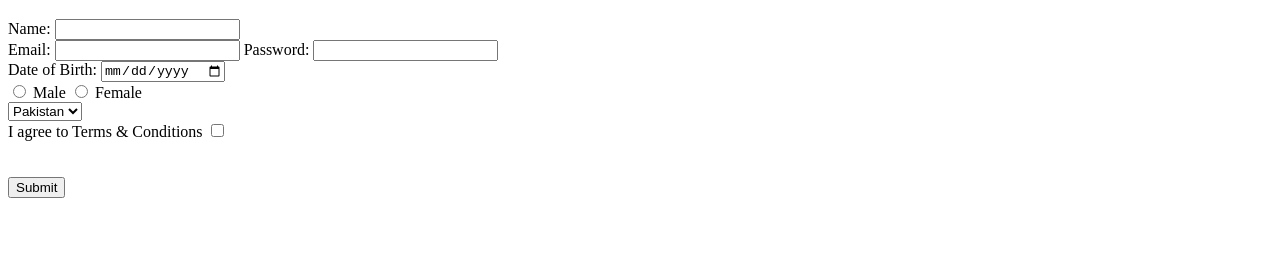
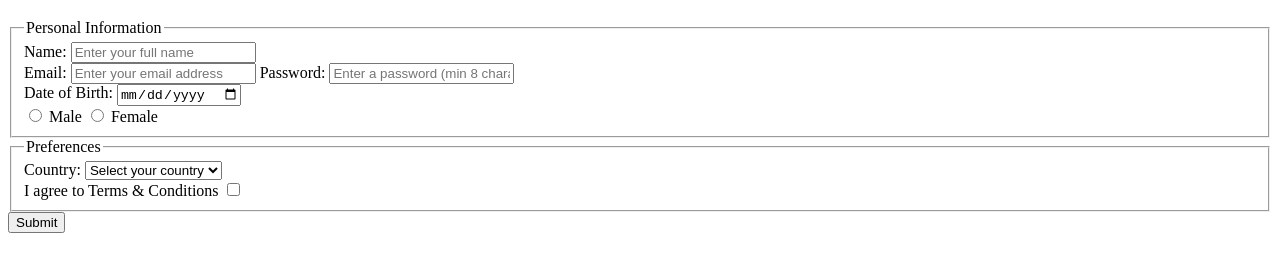
Before and after one commit to MuhammadWaleedAliKhanSherwani/Web-Programming-Labs, a plain HTML site: page Week3_Lec5_Lab5.html in a window 1280 px wide. Shown: the part 61-332 px from the top of the page. Drawn offline with Linux system fonts and the light colour scheme.

Commit message:
lab 5 updated

```diff
--- a/Week3_Lec5_Lab5.html
+++ b/Week3_Lec5_Lab5.html
@@ -8,34 +8,41 @@
 <body>
     <h1>Lab5 - Form</h1>
 
-    <form action ="" method="">
+    <form action="" method="">
+        <fieldset>
+            <legend>Personal Information</legend>
             <label for="name">Name:</label>
-        <input type="text" id="name" name="name"> <br>
+            <input type="text" id="name" name="name" required minlength="2" pattern="[A-Za-z\s]+" placeholder="Enter your full name"> <br>
 
-        <label for="email"> Email: </label>
-        <input type="email" required id="email" name="email">
+            <label for="email">Email:</label>
+            <input type="email" required id="email" name="email" placeholder="Enter your email address">
 
-        <label for ='password'> Password: </label>
-        <input type = 'password' required id="password" name="password"> <br>
+            <label for="password">Password:</label>
+            <input type="password" required id="password" name="password" minlength="8" placeholder="Enter a password (min 8 characters)"> <br>
 
-        <label for='date'> Date of Birth: </label>
+            <label for="date">Date of Birth:</label>
             <input type="date" required id="date" name="date"> <br>
 
-        <input type="radio" id="male" name="gender" value="male">
+            <input type="radio" id="male" name="gender" value="male" required>
             <label for="male">Male</label>
             <input type="radio" id="female" name="gender" value="female">
             <label for="female">Female</label> <br>
+        </fieldset>
 
-        <select name="country" id = "country">
-            <option value="Pakistan"> Pakistan </option>
-            <option value="India"> India </option>
-            <option value="USA"> USA </option>
-            <option value="UK"> UK </option>
-            <option value="Australia"> Australia </option>
-        </select>  <br>
-        <label for="sunscribe"> I agree to Terms & Conditions </label>
+        <fieldset>
+            <legend>Preferences</legend>
+            <label for="country">Country:</label>
+            <select name="country" id="country">
+                <option value="">Select your country</option>
+                <option value="Pakistan">Pakistan</option>
+                <option value="India">India</option>
+                <option value="USA">USA</option>
+                <option value="UK">UK</option>
+                <option value="Australia">Australia</option>
+            </select> <br>
+            <label for="subscribe">I agree to Terms & Conditions</label>
             <input type="checkbox" id="subscribe" name="subscribe" value="yes" required> <br>
-         <br><br>
+        </fieldset>
 
         <input type="submit" value="Submit">
     </form>
```
Lines whose indentation alone changed are shown as unchanged.
